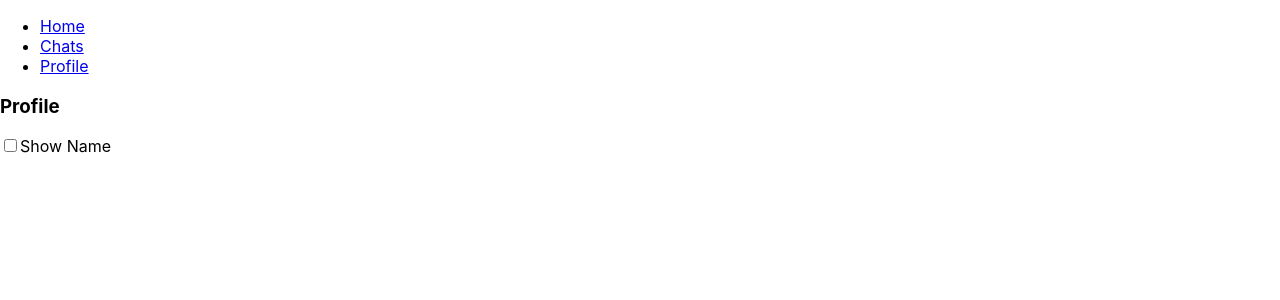
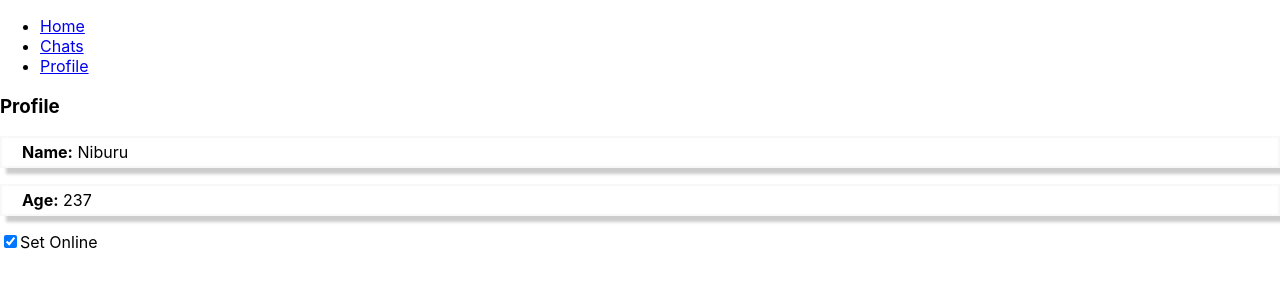
Before and after one commit to Rome44100/GB_react, a React (Create React App) app: page /profile in a window 1280 px wide. Shown: the top 300 px of the page. Built offline with nearby package versions, Linux system fonts and the light colour scheme.

Commit message:
Correct Lesson 5

```diff
--- a/src/components/profile/index.js
+++ b/src/components/profile/index.js
@@ -1,28 +1,35 @@
 import React, { useCallback } from "react";
 
+import { useDispatch, useSelector } from "react-redux";
+
 import { store } from "../../store/index"
-import { changeName } from "../../store/actions/profile";
+import { changeIsOnline, changeName } from "../../store/actions/profile";
 
 export default function Profile() {
-    // const [ dummy, setDummy ] = React.useState();
-    const { showName, name } = store.getState().profile;
-    const dispatch = store.dispatch;
+    // const { showName, name } = store.getState().profile;
+    // const dispatch = store.dispatch;
 
-    const setShowName = useCallback(() => {
-        dispatch(changeName);
-        // setDummy({});
-    }, [dispatch]);
+    const dispatch = useDispatch();
+    const { age, name, isOnline } = useSelector( state => state.profile )
 
+    const handleIsOnline = (e) => {
+        dispatch(changeIsOnline(e.target.checked))
+    }
 
     return <div>
             <h3>Profile</h3>
+            <p>
+                <b>Name:</b> { name }
+            </p>
+            <p>
+                <b>Age:</b> { age }
+            </p>
             <input
                 type="checkbox"
-                checked={ showName }
-                value={ showName }
-                onChange={ setShowName }
+                checked={ isOnline }
+                // value={ isOnline }
+                onChange={ handleIsOnline }
                 />
-            <span>Show Name</span>
-            { showName && <div>{name}</div> }
+            <span>Set Online</span>
         </div>
 }
--- a/src/store/actions/profile.js
+++ b/src/store/actions/profile.js
@@ -1,4 +1,5 @@
 export const CHANGE_NAME = "PROFILE::CHANGE_NAME";
+export const CHANGE_IS_ONLINE = "PROFILE::CHANGE_IS_ONLINE";
 
 export const changeName = (name) => ({
     type: CHANGE_NAME,
@@ -6,3 +7,10 @@ export const changeName = (name) => ({
         name
     }
 })
+
+export const changeIsOnline = isOnline => ({
+    type: CHANGE_IS_ONLINE,
+    payload: {
+        isOnline
+    }
+})
--- a/src/store/reducers/profile.js
+++ b/src/store/reducers/profile.js
@@ -1,9 +1,10 @@
-import { CHANGE_NAME } from "../actions/profile.js";
+import { CHANGE_IS_ONLINE, CHANGE_NAME } from "../actions/profile.js";
 
 const initialState = {
-    showName: false,
+    // showName: false,
     name: "Niburu",
-    age: 237
+    age: 237,
+    isOnline: true
 }
 
 export default function profileReducer(state = initialState, action) {
@@ -11,8 +12,14 @@ export default function profileReducer(state = initialState, action) {
         case CHANGE_NAME: {
             return {
                 ...state,
-                name: action.payload.name,
-                showName: !state.showName
+                name: action.payload.name
+                // showName: !state.showName
+            }
+        }
+        case CHANGE_IS_ONLINE: {
+            return {
+                ...state,
+                isOnline: action.payload.isOnline
             }
         }
         default:
```
